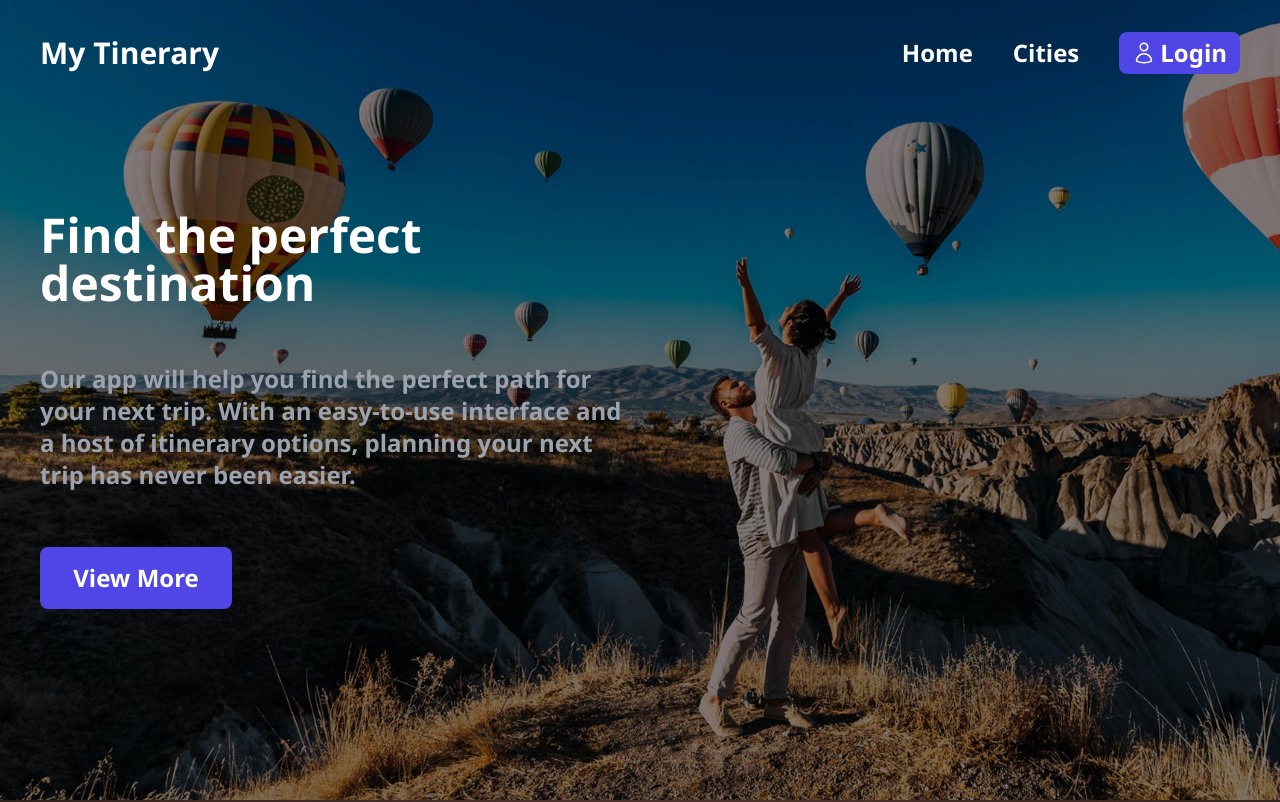
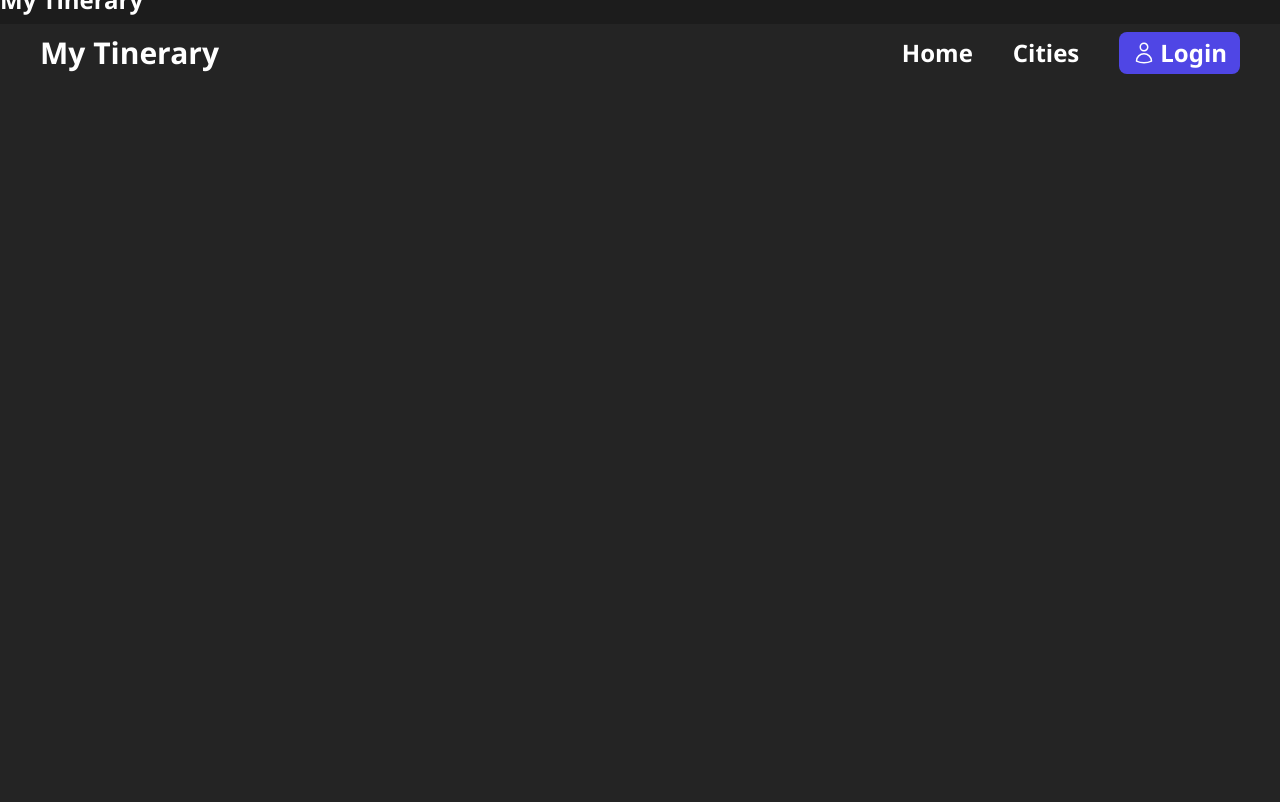
Before and after one commit to ElsioAyala/mytinerary-elsioAyala, a React (Vite) app: page /cities in a window 1280 px wide. Shown: the top 802 px of the page. Built offline with nearby package versions, Linux system fonts and the light colour scheme.

Commit message:
Implementation React Router Dom

```diff
--- a/package.json
+++ b/package.json
@@ -11,7 +11,8 @@
   },
   "dependencies": {
     "react": "^18.2.0",
-    "react-dom": "^18.2.0"
+    "react-dom": "^18.2.0",
+    "react-router-dom": "^6.14.2"
   },
   "devDependencies": {
     "@types/react": "^18.2.15",
--- a/src/App.jsx
+++ b/src/App.jsx
@@ -1,13 +1,24 @@
+import { RouterProvider,createBrowserRouter } from 'react-router-dom'
 import './App.css'
 import Home from './pages/Home';
 import Layout from './layauts/layout';
+import Cities from './pages/Cities';
+
+
+const router = createBrowserRouter([
+  { path:'/', element: <Layout />,
+  children : [
+    { path: '/', element: <Home/>},
+    { path: '/cities', element: <Cities/>}
+  ]
+  },
+
+  ])
 
 function App() {
   return (
 
-    <Layout>
-      <Home/>
-    </Layout>
+    <RouterProvider router={router}/>
 
   )
 }
--- a/src/components/Nav.jsx
+++ b/src/components/Nav.jsx
@@ -1,11 +1,12 @@
+import { Link as Anchor } from "react-router-dom"
 
 export default function Nav({traslate}) {
   return (
     <nav className={`${traslate} bg-white/5 backdrop-blur-xl  transition-transform ease-out duration-500 absolute top-14 left-0 h-[calc(100vh-55px)] w-9/12 flex flex-col  hover:[&>a]:bg-indigo-900/50
     lg:bg-transparent lg:static lg:h-auto lg:backdrop-blur-none lg:w-auto lg:inline-block lg:text-2xl
     `}>
-        <a className="px-5 py-2" href="http://">Home</a>
-        <a className="px-5 p-2" href="http://">Cities</a>
+        <Anchor to={'/'} className="px-5 py-2">Home</Anchor>
+        <Anchor to={'cities'} className="px-5 p-2">Cities</Anchor>
     </nav>
   )
 }
--- a/src/layauts/layout.jsx
+++ b/src/layauts/layout.jsx
@@ -1,11 +1,12 @@
+import { Outlet } from "react-router-dom";
 import Footer from "../components/Footer";
 import Header from "../components/Header";
 
-export default function layout({children}) {
+export default function layout() {
   return (
     <>
         <Header/>
-        {children}
+        <Outlet/>
         <Footer/>
     </>
   )
--- /dev/null
+++ b/src/pages/Cities.jsx
@@ -0,0 +1,5 @@
+export default function Cities() {
+    return (
+        <div>Cities</div>
+    )
+}
```
Also changed, not shown: 1 other file (tests, documents, lock files or other folders).
